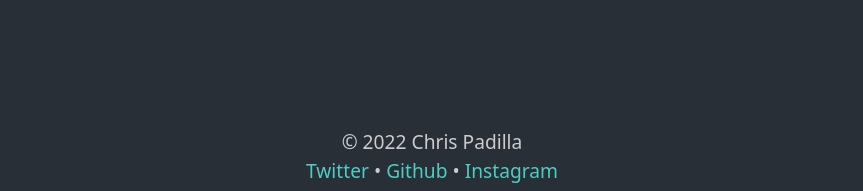
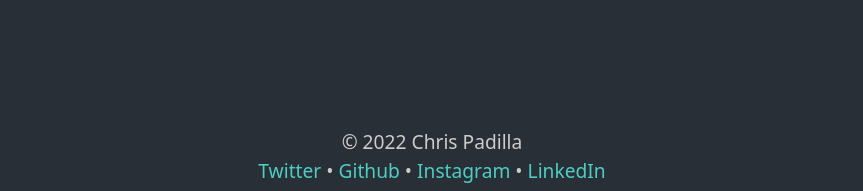
Before and after one commit to cdpadilla42/chrisdpadilla.com, a Next.js app: page / in a window 1280 px wide. Shown: the part 1623-1814 px from the top of the page, without its empty margins (208-1071 px from the left). Built offline with nearby package versions, Linux system fonts and the light colour scheme.

Commit message:
Add LinkedIn to footer

```diff
--- a/components/footer.js
+++ b/components/footer.js
@@ -1,4 +1,10 @@
-import { MUSIC_TWITTER_URL, GITHUB_URL, INSTAGRAM_URL } from '../lib/constants';
+import Link from 'next/link';
+import {
+  MUSIC_TWITTER_URL,
+  GITHUB_URL,
+  INSTAGRAM_URL,
+  LINKEDIN_URL,
+} from '../lib/constants';
 
 export default function Footer() {
   return (
@@ -16,6 +22,10 @@ export default function Footer() {
       <a href={INSTAGRAM_URL} target="_blank" rel="noopener noreferrer">
         Instagram
       </a>{' '}
+      •{' '}
+      <a href={LINKEDIN_URL} target="_blank" rel="noopener noreferrer">
+        LinkedIn
+      </a>{' '}
     </footer>
   );
 }
--- a/lib/constants.js
+++ b/lib/constants.js
@@ -11,3 +11,4 @@ export const DEV_TWITTER_URL = 'https://twitter.com/cpadilladevs';
 export const MUSIC_TWITTER_URL = 'https://twitter.com/letsgokris';
 export const GITHUB_URL = 'https://github.com/cdpadilla42';
 export const INSTAGRAM_URL = 'https://www.instagram.com/c.d.padilla/';
+export const LINKEDIN_URL = 'https://www.linkedin.com/in/chrisdpadilla/';
--- a/pages/contact.js
+++ b/pages/contact.js
@@ -3,7 +3,12 @@ import Container from '../components/container';
 import Layout from '../components/layout';
 import Head from 'next/head';
 import Header from '../components/header';
-import { MUSIC_TWITTER_URL, GITHUB_URL, INSTAGRAM_URL } from '../lib/constants';
+import {
+  MUSIC_TWITTER_URL,
+  GITHUB_URL,
+  INSTAGRAM_URL,
+  LINKEDIN_URL,
+} from '../lib/constants';
 import Link from 'next/link';
 
 export default function Blog() {
@@ -37,11 +42,7 @@ export default function Blog() {
             </a>
           </li>
           <li>
-            <a
-              href="https://www.linkedin.com/in/chrisdpadilla/"
-              target="_blank"
-              rel="noopener noreferrer"
-            >
+            <a href={LINKEDIN_URL} target="_blank" rel="noopener noreferrer">
               LinkedIn
             </a>
           </li>
```
